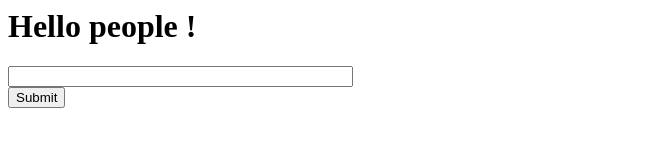
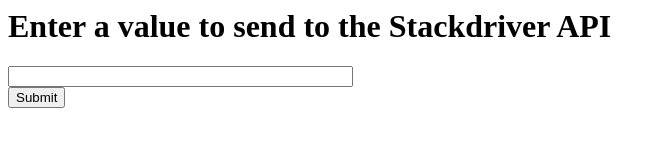
Before and after one commit to yuriatgoogle/stackdriver-custom-metrics, a website: page index.html in a window 1280 px wide. Shown: the whole page, without its empty margins (0-666 px from the left). Drawn offline with nearby package versions, Linux system fonts and the light colour scheme.

Commit message:
updating html

```diff
--- a/index.html
+++ b/index.html
@@ -19,7 +19,7 @@
     </script>
   </head>
   <body>
-    <h1>Hello people !</h1>
+    <h1>Enter a value to send to the Stackdriver API</h1>
     <input type="TEXT" id="metric_value" size="40"><br>
     <input type="button" id="submit" value="Submit">
   </body>
```
